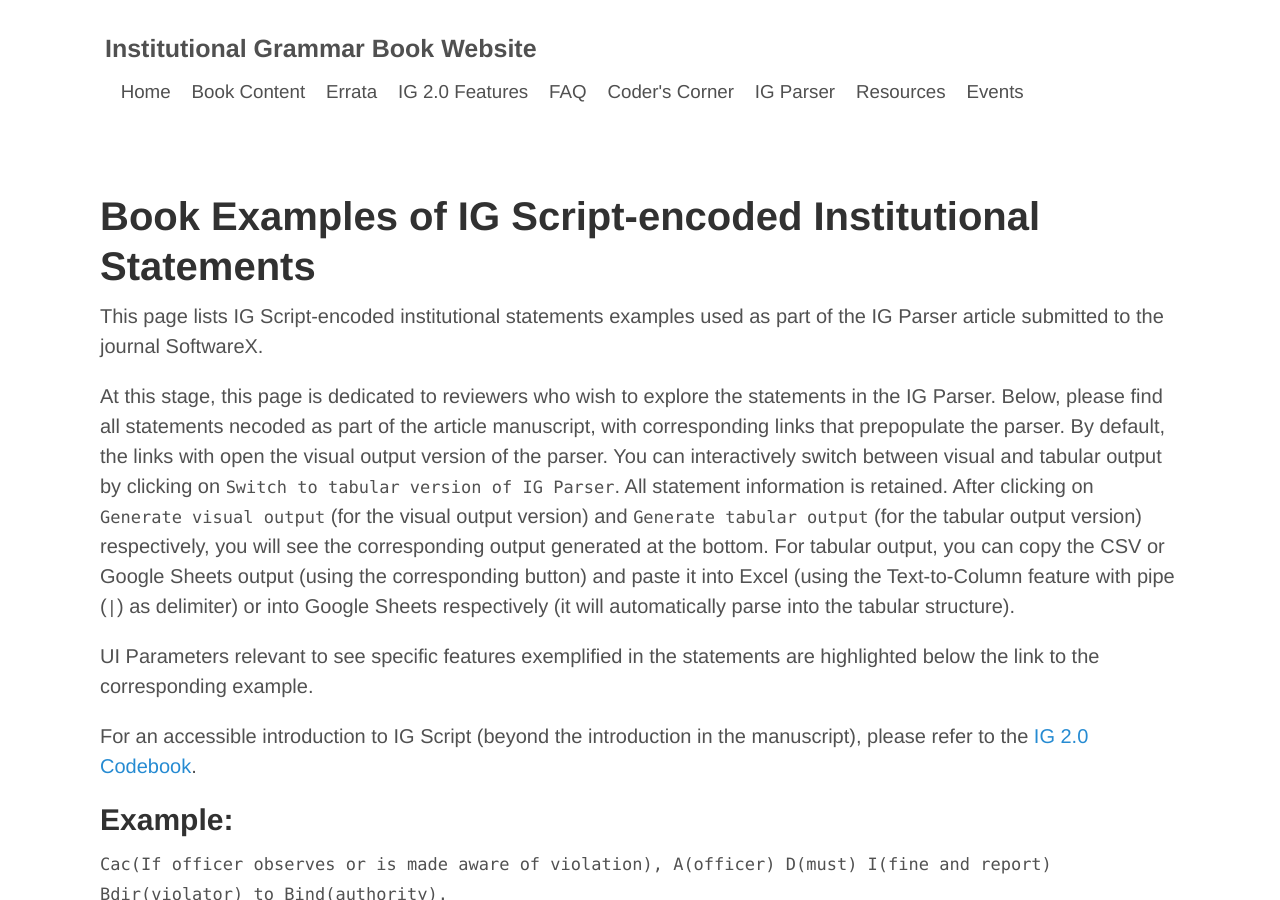
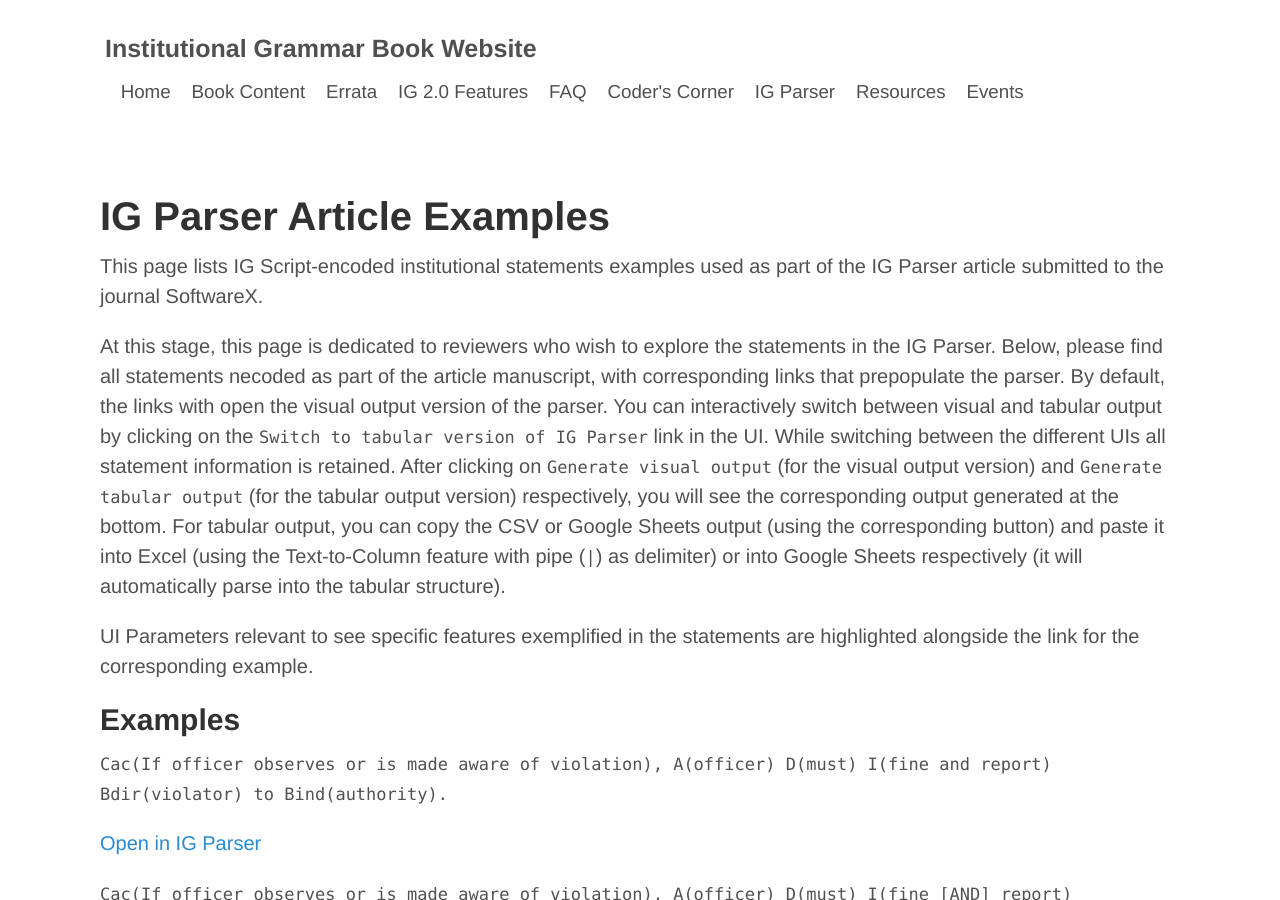
Before and after one commit to InstitutionalGrammar/IG-Book, a Jekyll site: the page built from article-examples.md, in a window 1280 px wide and 900 px high. Built offline with Jekyll 4.4.1, drawn with Linux system fonts in a browser that asks for light colours.

Commit message:
Minor update.

````diff
--- a/article-examples.md
+++ b/article-examples.md
@@ -3,26 +3,30 @@ layout: default
 title: IG Book
 ---
 
-# Book Examples of IG Script-encoded Institutional Statements
+# IG Parser Article Examples
 
 This page lists IG Script-encoded institutional statements examples used as part of the IG Parser article submitted to the journal SoftwareX.
 
-At this stage, this page is dedicated to reviewers who wish to explore the statements in the IG Parser. Below, please find all statements necoded as part of the article manuscript, with corresponding links that prepopulate the parser. By default, the links with open the visual output version of the parser. You can interactively switch between visual and tabular output by clicking on `Switch to tabular version of IG Parser`. All statement information is retained. After clicking on `Generate visual output` (for the visual output version) and `Generate tabular output` (for the tabular output version) respectively, you will see the corresponding output generated at the bottom. For tabular output, you can copy the CSV or Google Sheets output (using the corresponding button) and paste it into Excel (using the Text-to-Column feature with pipe (`|`) as delimiter) or into Google Sheets respectively (it will automatically parse into the tabular structure).
+At this stage, this page is dedicated to reviewers who wish to explore the statements in the IG Parser. Below, please find all statements necoded as part of the article manuscript, with corresponding links that prepopulate the parser. By default, the links with open the visual output version of the parser. You can interactively switch between visual and tabular output by clicking on the `Switch to tabular version of IG Parser` link in the UI. While switching between the different UIs all statement information is retained. After clicking on `Generate visual output` (for the visual output version) and `Generate tabular output` (for the tabular output version) respectively, you will see the corresponding output generated at the bottom. For tabular output, you can copy the CSV or Google Sheets output (using the corresponding button) and paste it into Excel (using the Text-to-Column feature with pipe (`|`) as delimiter) or into Google Sheets respectively (it will automatically parse into the tabular structure).
 
-UI Parameters relevant to see specific features exemplified in the statements are highlighted below the link to the corresponding example.
+UI Parameters relevant to see specific features exemplified in the statements are highlighted alongside the link for the corresponding example.
 
-For an accessible introduction to IG Script (beyond the introduction in the manuscript), please refer to the [IG 2.0 Codebook](https://arxiv.org/abs/2008.08937).
+<!--For an accessible introduction to IG Script (beyond the introduction in the manuscript), please refer to the [IG 2.0 Codebook](https://arxiv.org/abs/2008.08937). -->
 
-## Example:
+## Examples
 
 ```Cac(If officer observes or is made aware of violation), A(officer) D(must) I(fine and report) Bdir(violator) to Bind(authority).```
 
 [Open in IG Parser](https://ig-parser.newinstitutionalgrammar.org/visual/?rawStmt=If%20officer%20observes%20or%20is%20made%20aware%20of%20violation,%20officer%20must%20fine%20and%20report%20violator%20to%20authority.&codedStmt=Cac(If%20officer%20observes%20or%20is%20made%20aware%20of%20violation),%20A(officer)%20D(must)%20I(fine%20and%20report)%20Bdir(violator)%20to%20Bind(authority).)
 
 
+
+
 ```Cac(If officer observes or is made aware of violation), A(officer) D(must) I(fine [AND] report) Bdir(violator) to Bind(authority).```
 
 [Open in IG Parser](https://ig-parser.newinstitutionalgrammar.org/visual/?rawStmt=If%20officer%20observes%20or%20is%20made%20aware%20of%20violation,%20officer%20must%20fine%20and%20report%20violator%20to%20authority.&codedStmt=Cac(If%20officer%20observes%20or%20is%20made%20aware%20of%20violation),%20A(officer)%20D(must)%20I(fine%20[AND]%20report)%20Bdir(violator)%20to%20Bind(authority).)
+
+
 
 
 ```Cac{If A(officer) I(observes [XOR] is made aware of) Bdir(violation)}}, A(officer) D(must) I(fine [AND] report) Bdir(violator) to Bind(authority).```
@@ -32,11 +36,15 @@ For an accessible introduction to IG Script (beyond the introduction in the manu
 * Note: When generating tabular output, ensure to select `Produce IG Extended output` in order to see the decomposed nested structure in the output.
 
 
+
+
 ```Cac{Cac{If A(officer) I(observes [XOR] is made aware of) Bdir(violation)} [AND] Cac{if A(officer) I(deems) Bdir(intervention) Cex(safe)}}, A(officer) D(must) I(fine [AND] report) Bdir(violator) to Bind(authority).```
 
 [Open in IG Parser](https://ig-parser.newinstitutionalgrammar.org/visual/?rawStmt=If%20an%20officer%20observes%20or%20is%20made%20aware%20of%20a%20violation%20and%20if%20the%20officer%20deems%20intervention,%20the%20officer%20must%20fine%20and%20report%20the%20violator%20to%20authority.&codedStmt=Cac{Cac{If%20A(officer)%20I(observes%20[XOR]%20is%20made%20aware%20of)%20Bdir(violation)}%20[AND]%20Cac{if%20A(officer)%20I(deems)%20Bdir(intervention)%20Cex(safe)}},%20A(officer)%20D(must)%20I(fine%20[AND]%20report)%20Bdir(violator)%20to%20Bind(authority).)
 
 * Note: When generating tabular output, ensure to select `Produce IG Extended output` in order to see the decomposed nested structure in the output.
+
+
 
 
 ```Cac{Cac{If A(officer) I(observes [XOR] is made aware of) Bdir(violation)} [AND] Cac{if A(officer) I(deems) Bdir(intervention) Cex(safe)}}, A(officer) D(must) {I(fine) Bdir(violator) [AND] I(file) Bdir(report) with Bind(district court)}```
@@ -47,6 +55,8 @@ For an accessible introduction to IG Script (beyond the introduction in the manu
 * Note: When generating tabular output, ensure to select `Produce IG Extended output` in order to see the decomposed nested structure in the output.
 
 
+
+
 ```Cac\{Cac[condition=violation]\{If A[role=enforcer](officer) I(observes [XOR] is made aware of) Bdir(violation)\} [AND] Cac[condition=safety]\{if A[role=enforcer](officer) I(deems) Bdir(intervention) Cex(safe)\}\}, \\A[role=enforcer](officer) D[stringency=high](must) \textbf{\{I[act=sanction](fine) Bdir(violator) [AND] I[act=report](file) Bdir(report) with\\ Bind[act=authority](district court)\}}```
 
 
````
